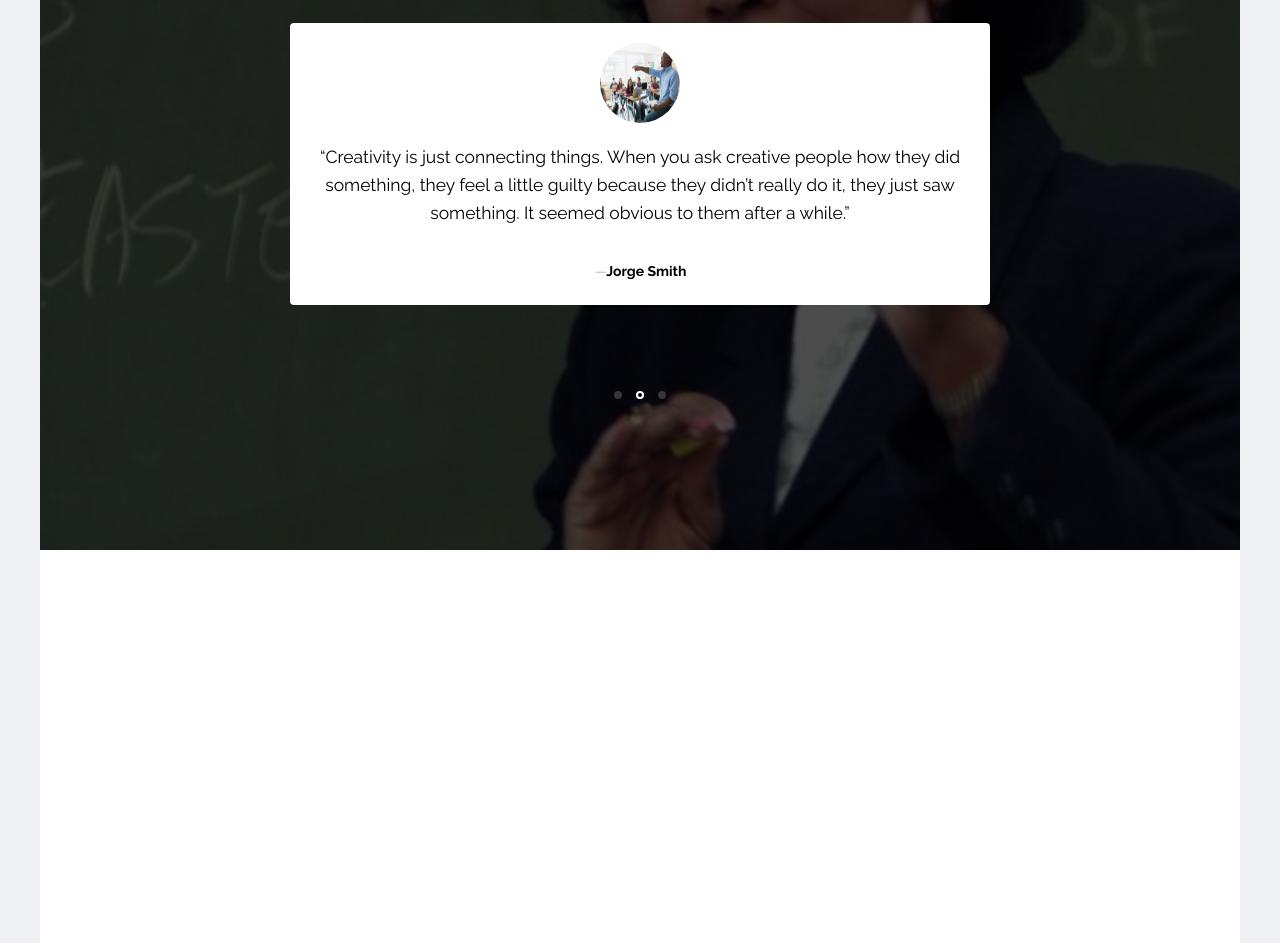
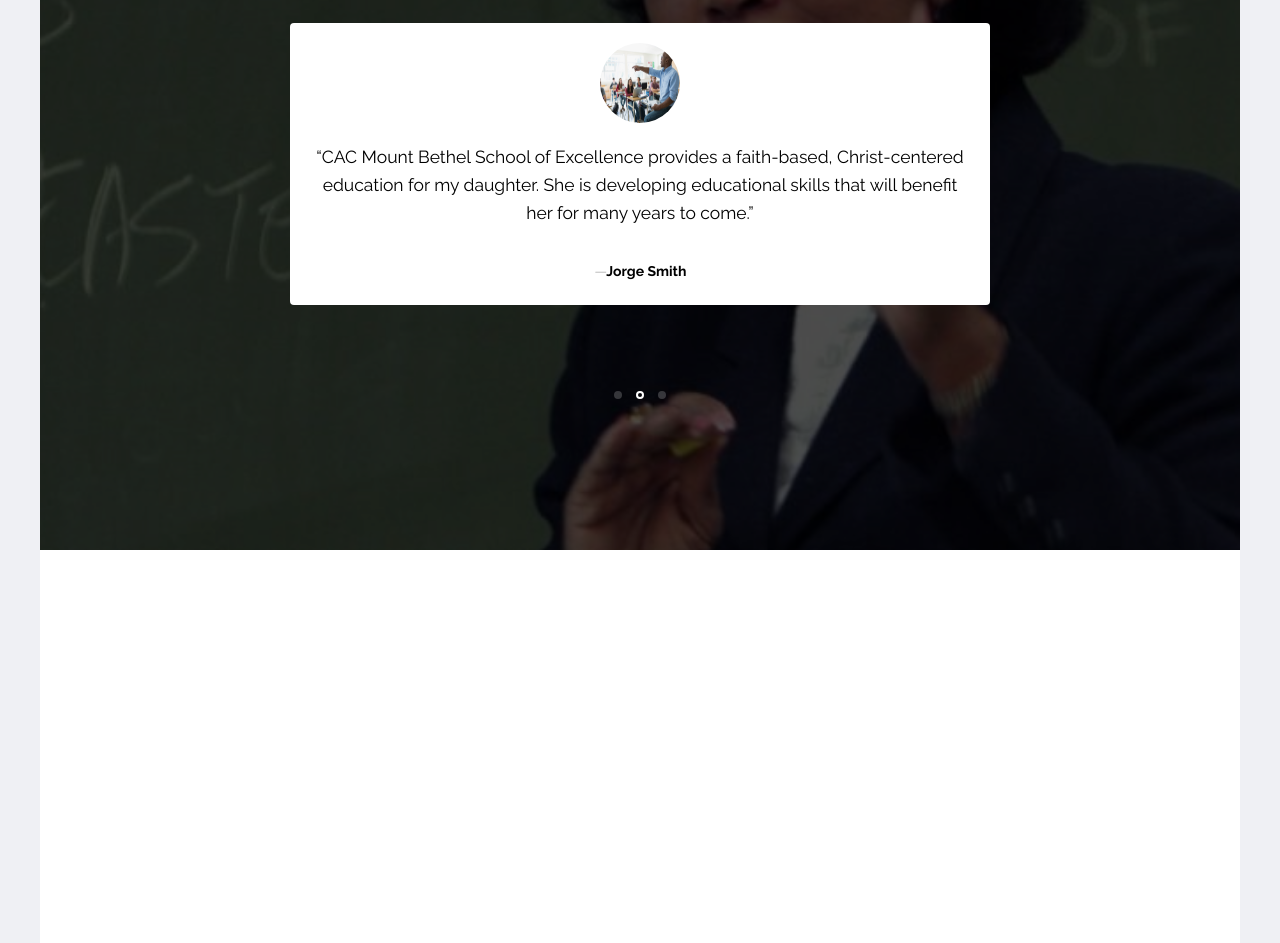
Before and after one commit to mountbethel/mountbethel.github.io, a website: page index.html in a window 1280 px wide. Shown: the part 6963-7906 px from the top of the page. Drawn offline with nearby package versions, Linux system fonts and the light colour scheme; files whose address does not match are found by name.

Commit message:
oluwaseun12

```diff
--- a/index.html
+++ b/index.html
@@ -583,7 +583,7 @@
                     <figure>
                       <img src="img/person_2.jpg" alt="Free Bootstrap Template by ProBootstrap.com">
                     </figure>
-                    <blockquote class="quote">&ldquo;Creativity is just connecting things. When you ask creative people how they did something, they feel a little guilty because they didn’t really do it, they just saw something. It seemed obvious to them after a while.&rdquo; <cite class="author"> &mdash;<span>Jorge Smith</span></cite></blockquote>
+                    <blockquote class="quote">&ldquo;CAC Mount Bethel School of Excellence provides a faith-based, Christ-centered education for my daughter. She is developing educational skills that will benefit her for many years to come.&rdquo; <cite class="author"> &mdash;<span>Jorge Smith</span></cite></blockquote>
                   </div>
                 </div>
                 <div class="item">
```
